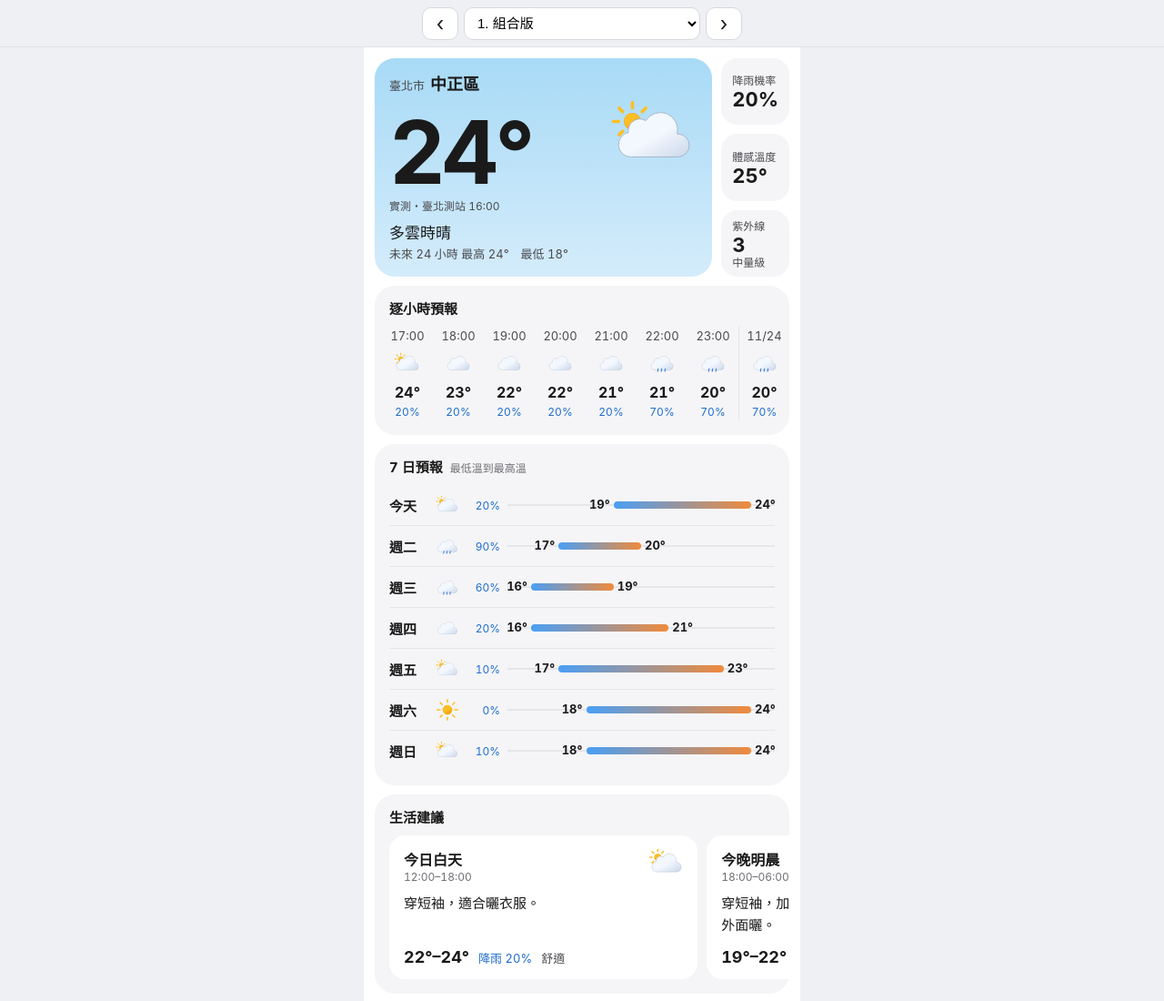
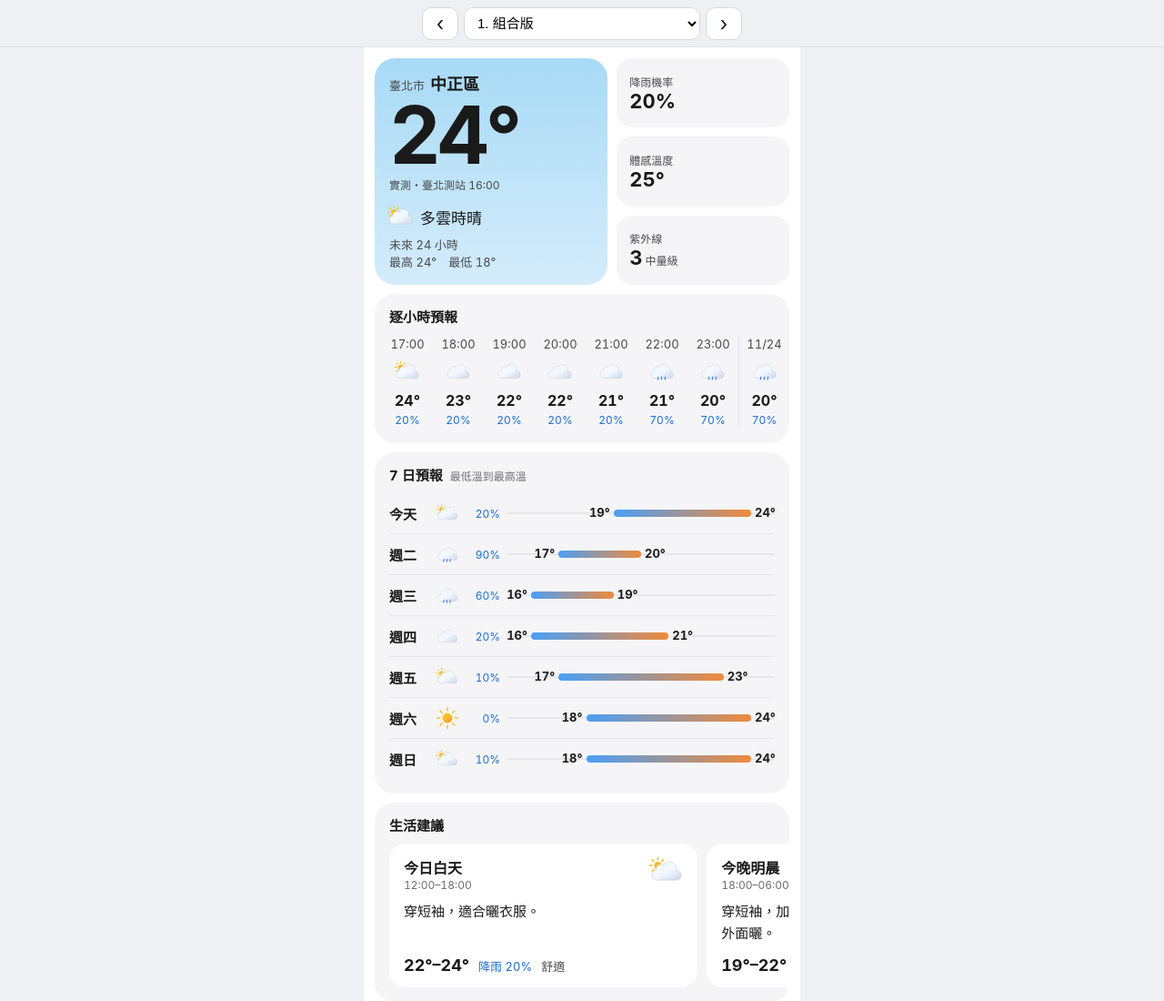
Before and after one commit to max8568/weather, a website: page docs/weather-layout-claude/index.html in a window 1280 px wide. Shown: the top 1100 px of the page at 91% size. Drawn offline with Linux system fonts and the light colour scheme.

Commit message:
Revert "fix(prototype): narrow the combo stats column and fill the temperature card"
This reverts commit 8c995a7b649044545356a282e99687ce5eb610f0.

```diff
--- a/docs/weather-layout-claude/layouts/00-combo.css
+++ b/docs/weather-layout-claude/layouts/00-combo.css
@@ -4,24 +4,21 @@
 .v-combo .card h2 { display: flex; align-items: baseline; flex-wrap: wrap; gap: 2px 8px; margin-bottom: 10px; font-size: 15px; }
 .v-combo .card h2 span { font-size: 12px; font-weight: 400; color: var(--note); }
 
-/* 最上面：左邊天藍方塊（地點、溫度、右上角大圖示），右邊三個數字直排，右欄只佔內容需要的寬度 */
-.v-combo .hero { display: grid; grid-template-columns: 1fr auto; gap: 10px; }
-.v-combo .sky { position: relative; display: flex; flex-direction: column; min-height: 236px; padding: 14px 16px 16px; border-radius: 22px; background: var(--hero-panel); }
-.v-combo .place { position: relative; display: flex; align-items: baseline; gap: 6px; font-size: 13px; color: var(--text-2); }
+/* 最上面：左邊天藍方塊（地點、溫度），右邊三個數字直排 */
+.v-combo .hero { display: grid; grid-template-columns: 1.35fr 1fr; gap: 10px; }
+.v-combo .sky { display: flex; flex-direction: column; min-height: 236px; padding: 14px 16px 16px; border-radius: 22px; background: var(--hero-panel); }
+.v-combo .place { display: flex; align-items: baseline; gap: 6px; font-size: 13px; color: var(--text-2); }
 .v-combo .place strong { font-size: 18px; color: var(--text); }
-/* 圖示寬度跟著螢幕縮，320px 寬時才不會壓到溫度 */
-.v-combo .big-icon { position: absolute; top: 26px; right: 6px; width: clamp(64px, 24vw, 116px); height: auto; }
-.v-combo .temp { position: relative; margin-top: auto; font-size: clamp(64px, 21vw, 96px); font-weight: 700; line-height: 1; letter-spacing: -4px; }
+.v-combo .temp { margin-top: auto; font-size: clamp(64px, 21vw, 88px); font-weight: 700; line-height: 1; letter-spacing: -4px; }
 .v-combo .sky .note { margin-top: 2px; font-size: 12px; color: var(--text-2); }
-.v-combo .cond { margin-top: 8px; font-size: 17px; }
+.v-combo .cond { display: flex; align-items: center; gap: 2px; margin-top: 8px; font-size: 17px; }
+.v-combo .cond img { width: 38px; height: 38px; margin-left: -6px; }
 .v-combo .range { margin-top: 2px; font-size: 13px; color: var(--text-2); }
-.v-combo .range span { white-space: nowrap; }
 .v-combo .stats { display: grid; grid-template-rows: repeat(3, 1fr); gap: 10px; }
-.v-combo .stats div { display: flex; flex-direction: column; justify-content: center; padding: 8px 12px; border-radius: 18px; background: var(--card); }
-.v-combo .stats dt { font-size: 12px; color: var(--text-2); white-space: nowrap; }
+.v-combo .stats div { display: flex; flex-direction: column; justify-content: center; padding: 8px 14px; border-radius: 18px; background: var(--card); }
+.v-combo .stats dt { font-size: 12px; color: var(--text-2); }
 .v-combo .stats dd { font-size: 22px; font-weight: 700; white-space: nowrap; }
-/* 「中量級」放到數字下一行，三格才能一樣窄 */
-.v-combo .stats small { display: block; font-size: 12px; font-weight: 400; line-height: 1.2; color: var(--text-2); }
+.v-combo .stats small { margin-left: 3px; font-size: 12px; font-weight: 400; color: var(--text-2); }
 
 /* 逐小時 */
 .v-combo .strip { margin: 0 -16px -4px; padding: 0 8px 4px; }
--- a/docs/weather-layout-claude/layouts/00-combo.js
+++ b/docs/weather-layout-claude/layouts/00-combo.js
@@ -21,11 +21,10 @@
     const hero = `<div class="hero">
         <section class="sky">
           <p class="place">${w.county}<strong>${w.town}</strong></p>
-          ${icon(w.now.icon, w.now.weather, 'big-icon')}
           <p class="temp">${deg(w.obs.temp)}</p>
           <p class="note">${obsNote(w)}</p>
-          <p class="cond">${w.now.weather}</p>
-          <p class="range"><span>未來 24 小時</span> <span>最高 ${deg(w.next24h.max)}　最低 ${deg(w.next24h.min)}</span></p>
+          <p class="cond">${icon(w.now.icon, '')}${w.now.weather}</p>
+          <p class="range">未來 24 小時<br>最高 ${deg(w.next24h.max)}　最低 ${deg(w.next24h.min)}</p>
         </section>
         <dl class="stats">
           <div><dt>降雨機率</dt><dd>${pct(w.now.pop)}</dd></div>
```
